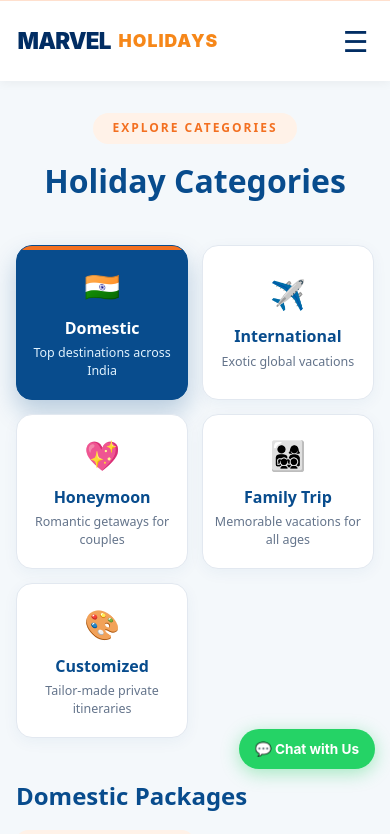
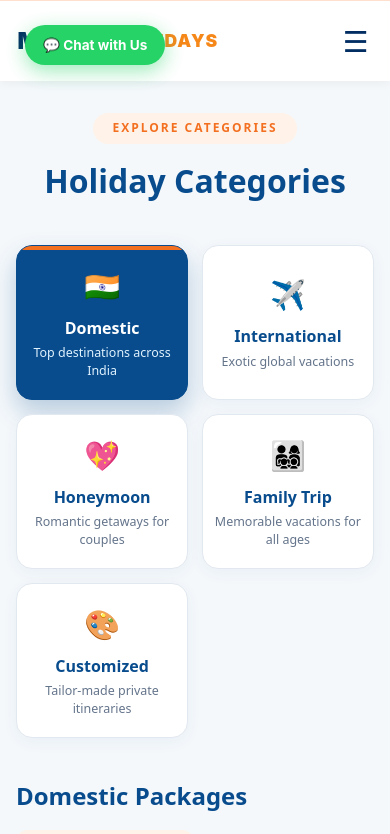
Before and after one commit to marvelholidays/marvel-holidays, a React (Vite) app: page /holidays in a window 390 px wide. Shown: the top 834 px of the page. Built offline with nearby package versions, Linux system fonts and the light colour scheme.

Commit message:
Add component styling and jsx files

```diff
--- a/src/App.jsx
+++ b/src/App.jsx
@@ -4,6 +4,7 @@ import './App.css';
 
 import ScrollToTop from './components/ScrollToTop';
 import Header from './components/Header';
+import DraggableWhatsApp from './components/DraggableWhatsApp';
 import Home from './pages/Home';
 import Holidays from './pages/Holidays';
 import PackageDetails from './pages/PackageDetails';
@@ -34,18 +35,10 @@ export default function App() {
             <Route path="/terms-and-conditions" element={<TermsAndConditions />} />
           </Routes>
         </main>
+        {/* Draggable WhatsApp Conversion Widget */}
+        <DraggableWhatsApp />
 
 
-        {/* Floating WhatsApp Conversion Widget */}
-        <a
-          href="https://wa.me/917824887999?text=Hi%20Marvel%20Holidays,%20I'd%20like%20to%20plan%20a%20trip!"
-          target="_blank"
-          rel="noopener noreferrer"
-          className="whatsapp-float-btn"
-          title="Chat with Travel Expert"
-        >
-          💬 Chat with Us
-        </a>
       </div>
     </Router>
   );
--- /dev/null
+++ b/src/components/DraggableWhatsApp.css
@@ -0,0 +1,38 @@
+.draggable-whatsapp-btn {
+  position: fixed;
+  background-color: #25d366;
+  color: #ffffff;
+  border-radius: 50px;
+  padding: 12px 22px;
+  font-weight: 700;
+  font-size: 0.95rem;
+  box-shadow: 0 6px 20px rgba(37, 211, 102, 0.45);
+  text-decoration: none;
+  z-index: 99999;
+  display: flex;
+  align-items: center;
+  gap: 8px;
+  cursor: grab;
+  user-select: none;
+  touch-action: none;
+  transition: transform 0.15s ease, box-shadow 0.15s ease;
+}
+
+.draggable-whatsapp-btn:hover {
+  transform: scale(1.05);
+  box-shadow: 0 8px 24px rgba(37, 211, 102, 0.55);
+  color: #ffffff;
+}
+
+.draggable-whatsapp-btn.dragging {
+  cursor: grabbing;
+  transform: scale(1.08);
+  box-shadow: 0 12px 28px rgba(37, 211, 102, 0.6);
+}
+
+@media (max-width: 768px) {
+  .draggable-whatsapp-btn {
+    padding: 10px 18px;
+    font-size: 0.85rem;
+  }
+}
--- /dev/null
+++ b/src/components/DraggableWhatsApp.jsx
@@ -0,0 +1,96 @@
+import React, { useState, useRef } from 'react';
+import './DraggableWhatsApp.css';
+
+export default function DraggableWhatsApp() {
+  const [position, setPosition] = useState({ x: 25, y: 25 });
+  const [isDragging, setIsDragging] = useState(false);
+  const dragRef = useRef(null);
+  const dragStart = useRef({ x: 0, y: 0 });
+  const hasMoved = useRef(false);
+
+  // Handle Mouse / Touch Start
+  const handleStart = (clientX, clientY) => {
+    setIsDragging(true);
+    hasMoved.current = false;
+    dragStart.current = {
+      x: clientX - position.x,
+      y: clientY - position.y,
+    };
+  };
+
+  const onMouseDown = (e) => {
+    if (e.button !== 0) return; // Only left click
+    handleStart(e.clientX, e.clientY);
+    document.addEventListener('mousemove', onMouseMove);
+    document.addEventListener('mouseup', onMouseUp);
+  };
+
+  const onTouchStart = (e) => {
+    const touch = e.touches[0];
+    handleStart(touch.clientX, touch.clientY);
+    document.addEventListener('touchmove', onTouchMove, { passive: false });
+    document.addEventListener('touchend', onTouchEnd);
+  };
+
+  // Handle Dragging
+  const handleMove = (clientX, clientY) => {
+    hasMoved.current = true;
+    const newX = clientX - dragStart.current.x;
+    const newY = clientY - dragStart.current.y;
+
+    // Keep widget within screen bounds
+    const maxX = window.innerWidth - 160;
+    const maxY = window.innerHeight - 60;
+
+    setPosition({
+      x: Math.min(Math.max(10, newX), maxX),
+      y: Math.min(Math.max(10, newY), maxY),
+    });
+  };
+
+  const onMouseMove = (e) => handleMove(e.clientX, e.clientY);
+  const onTouchMove = (e) => {
+    e.preventDefault();
+    handleMove(e.touches[0].clientX, e.touches[0].clientY);
+  };
+
+  // Handle Drop
+  const onMouseUp = () => {
+    setIsDragging(false);
+    document.removeEventListener('mousemove', onMouseMove);
+    document.removeEventListener('mouseup', onMouseUp);
+  };
+
+  const onTouchEnd = () => {
+    setIsDragging(false);
+    document.removeEventListener('touchmove', onTouchMove);
+    document.removeEventListener('touchend', onTouchEnd);
+  };
+
+  // Prevent link click if dragged
+  const handleClick = (e) => {
+    if (hasMoved.current) {
+      e.preventDefault();
+    }
+  };
+
+  return (
+    <a
+      ref={dragRef}
+      href="https://wa.me/917824887999?text=Hi%20Marvel%20Holidays,%20I'd%20like%20to%20plan%20a%20trip!"
+      target="_blank"
+      rel="noopener noreferrer"
+      className={`draggable-whatsapp-btn ${isDragging ? 'dragging' : ''}`}
+      style={{
+        left: `${position.x}px`,
+        top: `${position.y}px`,
+      }}
+      onMouseDown={onMouseDown}
+      onTouchStart={onTouchStart}
+      onClick={handleClick}
+      title="Drag me anywhere or click to chat!"
+    >
+      💬 Chat with Us
+    </a>
+  );
+}
```
